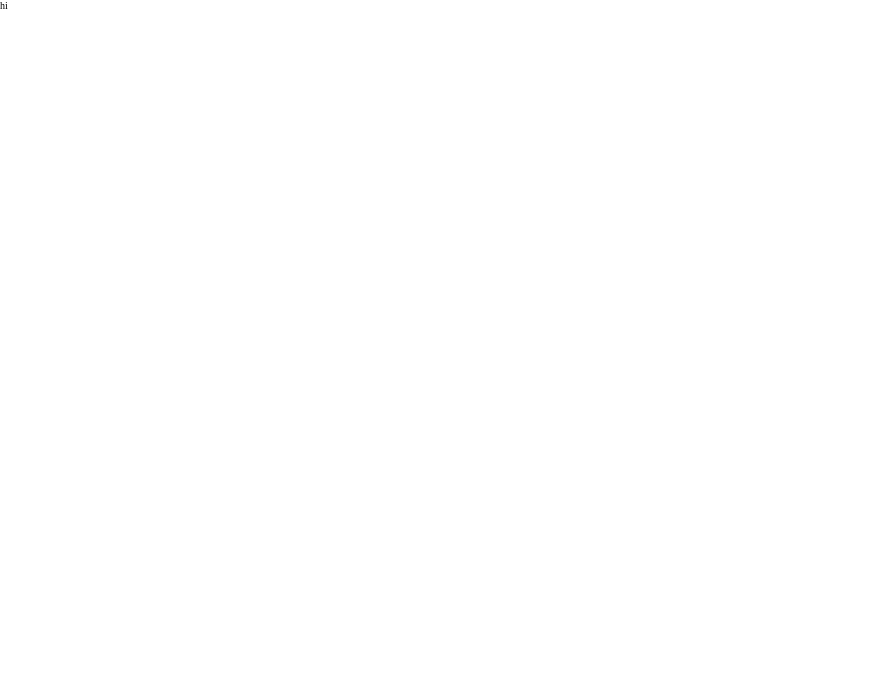
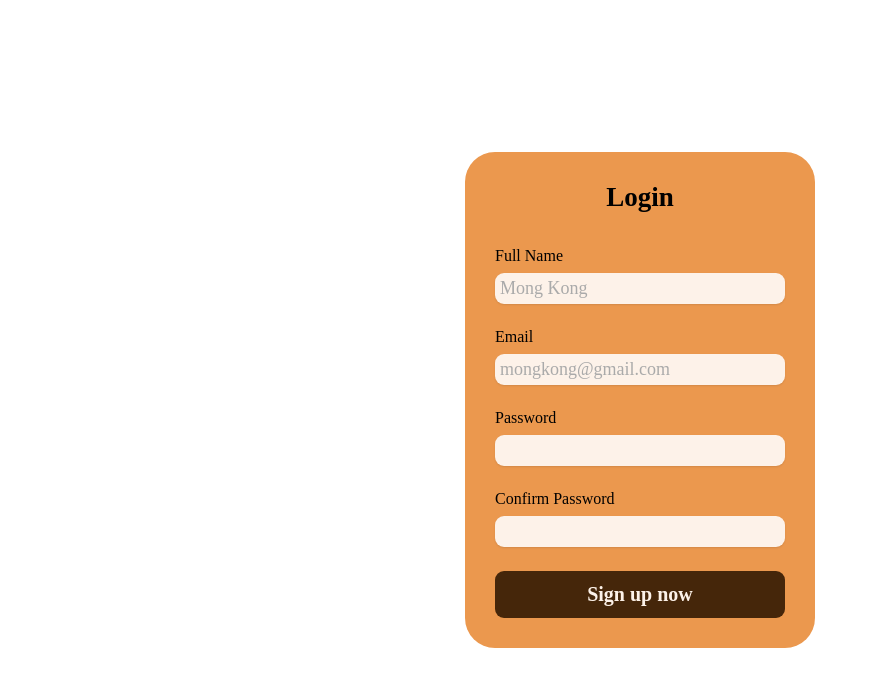
Before and after one commit to DarrelA/mern-starter, a JavaScript app in the folder client/: page /register in a window 1280 px wide. Shown: the top 686 px of the page, without its empty margins (0-878 px from the left). Built offline with nearby package versions, Linux system fonts and the light colour scheme; the HTML template or start-up script is replaced by a standard one.

Commit message:
Components: NotFound & Register

```diff
--- a/client/src/App.js
+++ b/client/src/App.js
@@ -1,5 +1,16 @@
+import { BrowserRouter, Route, Routes } from 'react-router-dom';
+import { Landing, Register, NotFound } from './pages/index.js';
+
 const App = () => {
-  return <div>hi</div>;
+  return (
+    <BrowserRouter>
+      <Routes>
+        <Route path="/" element={<Landing />} />
+        <Route path="/register" element={<Register />} />
+        <Route path="*" element={<NotFound />} />
+      </Routes>
+    </BrowserRouter>
+  );
 };
 
 export default App;
--- a/client/src/index.css
+++ b/client/src/index.css
@@ -5,7 +5,142 @@
 }
 
 html {
+  /* Setting 1 rem to 10px */
   font-size: 62.5%;
   overflow-x: hidden;
   scroll-behavior: smooth;
 }
+
+.container {
+  max-width: 120rem;
+  padding: 0 3.2rem;
+  margin: 0 auto;
+  height: 100vh;
+  font-size: 1.8rem;
+}
+
+.center {
+  display: flex;
+  flex-direction: column;
+  align-items: center;
+  justify-content: center;
+}
+
+.btn,
+.btn:link,
+.btn:visited {
+  display: inline-block;
+
+  text-decoration: none;
+  font-size: 2rem;
+  font-weight: 600;
+  padding: 1.6rem 3.2rem;
+  border-radius: 9px;
+
+  /* Only necessary for .btn*/
+  border: none;
+  cursor: pointer;
+  font-family: inherit;
+
+  /* Put transition on original "state" */
+  /* transition: background-color 0.3s; */
+  transition: all 0.3s;
+}
+
+.btn--full:link,
+.btn--full:visited {
+  background-color: #e67e22;
+  color: #fff;
+}
+
+.btn--full:hover,
+.btn--full:active {
+  background-color: #cf711f;
+  color: #fff;
+}
+
+.btn--outline:link,
+.btn--outline:visited {
+  background-color: #fff;
+  color: #555;
+}
+
+.btn--outline:hover,
+.btn--outline:active {
+  background-color: #fdf2e9;
+
+  /* border: 3px solid #fff; */
+  /* Trick to add border inside */
+  box-shadow: inset 0 0 0 3px #fff;
+}
+
+.btn--form {
+  background-color: #45260a;
+  color: #fdf2e9;
+  align-self: end;
+  padding: 1.2rem;
+}
+
+.btn--form:hover {
+  background-color: #fff;
+  color: #555;
+}
+
+.link:link,
+.link:visited {
+  display: inline-block;
+  color: #e67e22;
+  text-decoration: none;
+  border-bottom: 1px solid currentColor;
+  padding-bottom: 2px;
+  transition: all 0.3s;
+}
+
+.link:hover,
+.link:active {
+  color: #cf711f;
+  border-bottom: 1px solid transparent;
+}
+
+/************************/
+/* FORM */
+/************************/
+
+.form {
+  display: grid;
+  row-gap: 2.4rem;
+  min-width: 35rem;
+  max-width: 40rem;
+  background: #eb984e;
+  padding: 3rem;
+  border-radius: 3rem;
+}
+
+.form h2 {
+  color: inherit;
+  margin-bottom: 1rem;
+  text-align: center;
+}
+
+.form label {
+  display: block;
+  font-size: 1.6rem;
+  font-weight: 500;
+  margin-bottom: 0.8rem;
+}
+
+.form input {
+  width: 100%;
+  padding: 0.5rem;
+  font-size: 1.8rem;
+  font-family: inherit;
+  color: inherit;
+  border: none;
+  background-color: #fdf2e9;
+  border-radius: 9px;
+  box-shadow: 0 1px 2px rgba(0, 0, 0, 0.1);
+}
+
+.form input::placeholder {
+  color: #aaa;
+}
--- /dev/null
+++ b/client/src/pages/Landing.js
@@ -0,0 +1,4 @@
+const Landing = () => {
+  return <div>Landing</div>;
+};
+export default Landing;
--- /dev/null
+++ b/client/src/pages/NotFound.js
@@ -0,0 +1,19 @@
+import { Link } from 'react-router-dom';
+import notFound from '../assets/svg/error-404-monochrome.svg';
+
+const NotFound = () => {
+  return (
+    <div className="container center">
+      <img
+        src={notFound}
+        alt="not found"
+        style={{ width: '50%', marginBottom: '2rem' }}
+      />
+      <h3 style={{ marginBottom: '0.5rem' }}>Oh no! Page Not Found</h3>
+      <p>We can't seem to find the page you're looking for</p>
+      <Link to="/">back home</Link>
+    </div>
+  );
+};
+
+export default NotFound;
--- /dev/null
+++ b/client/src/pages/Register.js
@@ -0,0 +1,57 @@
+import { useNavigate } from 'react-router-dom';
+
+const Register = () => {
+  const navigate = useNavigate();
+
+  const submitHandler = (e) => {
+    e.preventDefault();
+  };
+
+  return (
+    <section class="container center" id="cta">
+      <form class="form">
+        <h2>Login</h2>
+        <div>
+          <label for="full-name">Full Name</label>
+          <input
+            type="text"
+            name="full-name"
+            id="full-name"
+            placeholder="Mong Kong"
+            required
+          />
+        </div>
+
+        <div>
+          <label for="email">Email</label>
+          <input
+            type="email"
+            name="email"
+            id="email"
+            placeholder="mongkong@gmail.com"
+            required
+          />
+        </div>
+
+        <div>
+          <label for="password">Password</label>
+          <input type="password" name="password" id="password" required />
+        </div>
+
+        <div>
+          <label for="confirmPassword">Confirm Password</label>
+          <input
+            type="password"
+            name="confirmPassword"
+            id="confirmPassword"
+            required
+          />
+        </div>
+
+        <button class="btn btn--form">Sign up now</button>
+      </form>
+    </section>
+  );
+};
+
+export default Register;
--- /dev/null
+++ b/client/src/pages/index.js
@@ -0,0 +1,5 @@
+import Landing from './Landing.js';
+import NotFound from './NotFound';
+import Register from './Register.js';
+
+export { Landing, Register, NotFound };
```
Also changed, not shown: client/src/components/Navbar.js (added, +15 -0 lines), client/src/assets/svg/error-404-monochrome.svg (added).
